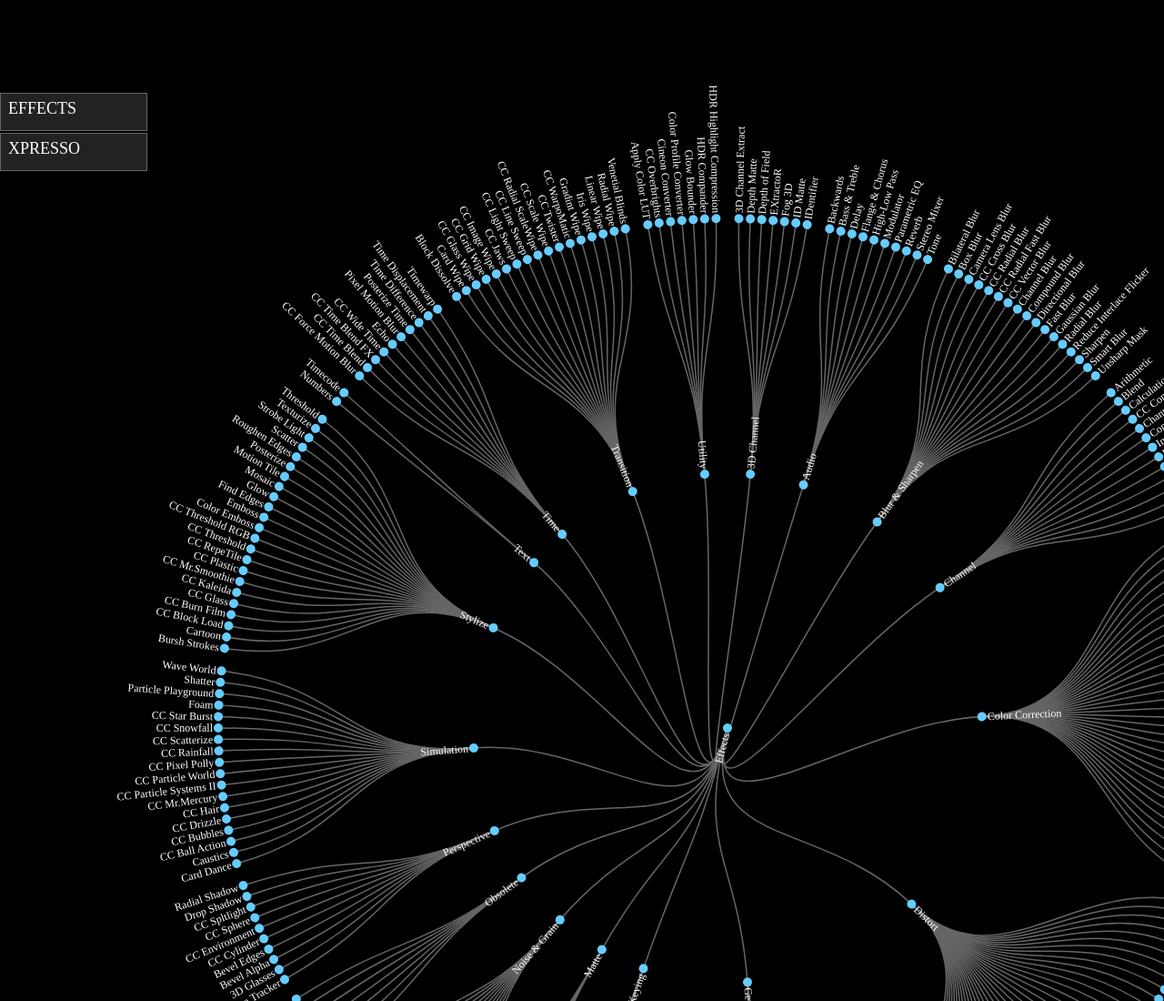
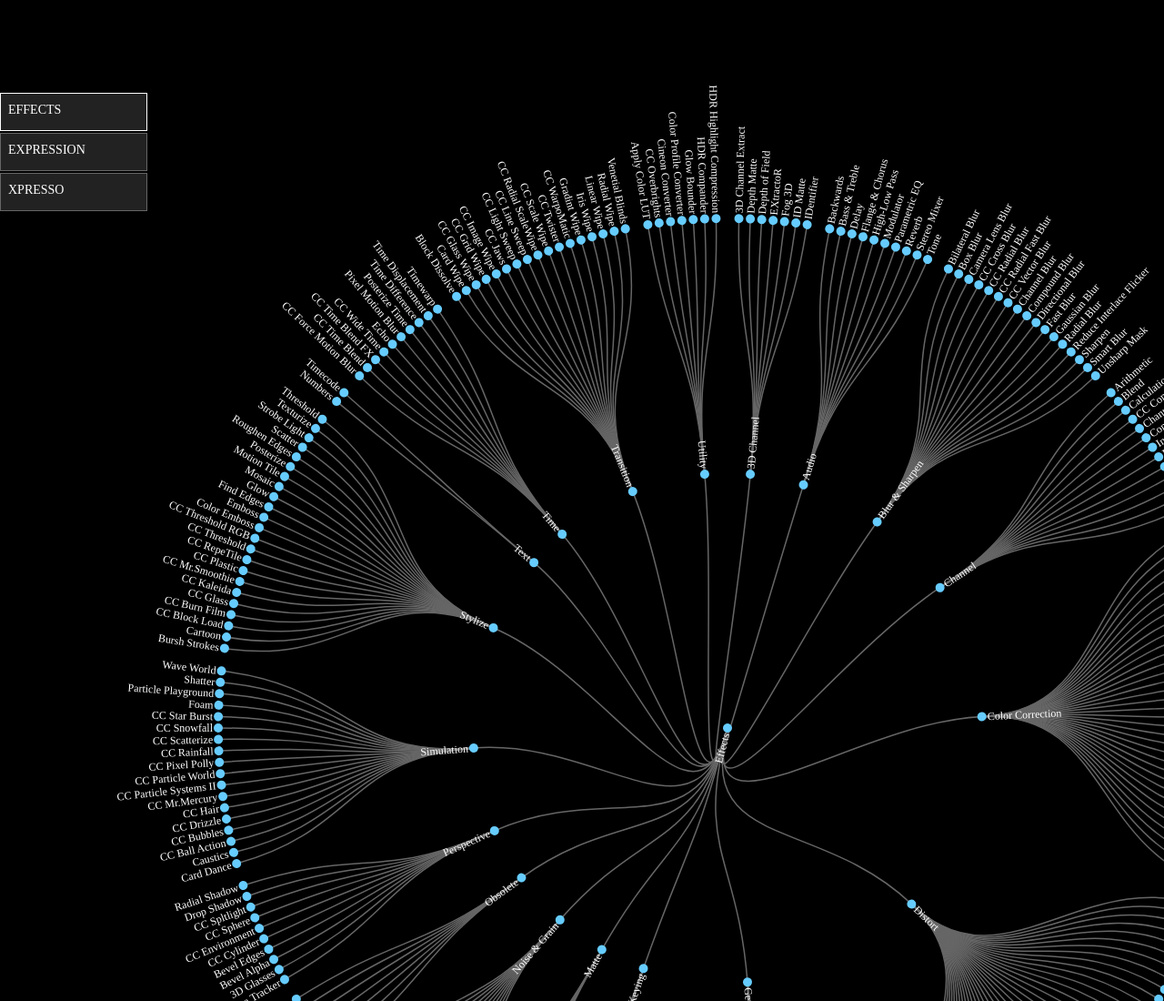
Before and after one commit to flyingdango/main, a plain HTML site: page index.html in a window 1280 px wide. Shown: the top 1100 px of the page at 91% size. Drawn offline with nearby package versions, Linux system fonts and the light colour scheme; animation ran at ten frames a second.

Commit message:
adjust
add expression temp data
add botton style
adjust delay

```diff
--- a/css/main.css
+++ b/css/main.css
@@ -13,7 +13,7 @@ html{
 	top: 100px;
 	z-index: 20;
 }
-#bb div{
+#bb .but{
 	width: 160px;
 	height: 40px;
 	margin-top: 2px ;
@@ -21,8 +21,8 @@ html{
 	border: 1px #666 solid;
 }
 #bb p{
-	font-size: 18px;
-	margin-top: 6px;
+	font-size: 14px;
+	margin-top: 10px;
 	margin-left: 8px;
 	color:#FFF;
 }
--- a/index.html
+++ b/index.html
@@ -12,8 +12,9 @@
 	</div>
 </div>
 <div id="bb">
-<div id="effects"><p>EFFECTS</p></div>
-<div id="xpresso"><p>XPRESSO</p></div>
+<div id="effects" class="but"><p>EFFECTS</p></div>
+<div id="expression" class="but"><p>EXPRESSION</p></div>
+<div id="xpresso" class="but"><p>XPRESSO</p></div>
 </div>
 <script src="js/event.js"></script>
 <script src="js/tree.js"></script>
--- a/js/event.js
+++ b/js/event.js
@@ -12,7 +12,7 @@ d3.select(window).on("scroll",function(){
 	});
 	d3.event.stopPropagation();
 })
-d3.selectAll("#bb div")
+d3.selectAll("#bb .but")
 	.on("mouseover",function(){
 		d3.select(this)
 			.style("background-color","#444")
--- a/js/tree.js
+++ b/js/tree.js
@@ -38,7 +38,15 @@ function change(name){
 	line.transition()
 		.style("stroke","#000")
 		.transition()
-		.delay(1500)
+		.delay(function(){
+			if(name=="effects"){
+				return 2000;
+			}else if(name=="expression"){
+				return 1800;
+			}else if(name=="xpresso"){
+				return 1500;
+			}
+		})
 		.duration(1000)
 		.attr("d",curve)
 		.style("stroke","#666");
@@ -89,19 +97,19 @@ function change(name){
 		.delay(function(d,i){return i*10+Math.random()*200})
 		.style("fill","#FFF");
 }
-d3.json("./data/effects.json",function(data){
-			nodes=cluster.nodes(data);
-			links=cluster.links(nodes);
-			change("effects");
-			now="effects";
-		});
-d3.selectAll("#bb div").on("click",function(){
+//add botton event
+d3.selectAll("#bb .but").on("click",function(){
+	d3.selectAll("#bb .but").style("border-color","#666");
+	d3.select(this).style("border-color","#FFF");
 	var tid=d3.select(this).attr("id");
-	if(now == "" || tid != now){
-		console.log(tid+","+now);
+	var hasData=(tid=="effects" || tid=="expression" || tid=="xpresso");
+	if(hasData && tid != now){
+		//console.log(tid+","+now);
 		d3.json("./data/"+tid+".json",function(data){
 			if(tid=="effects"){
 				padding=240;
+			}else if(tid=="expression"){
+				padding=320;
 			}else if(tid=="xpresso"){
 				padding=420;
 			}
@@ -116,3 +124,4 @@ d3.selectAll("#bb div").on("click",function(){
 	}
 	d3.event.stopPropagation();
 });
+document.getElementById("effects").click();
```
Also changed, not shown: data/expression.json (added, +1 -0 lines).
